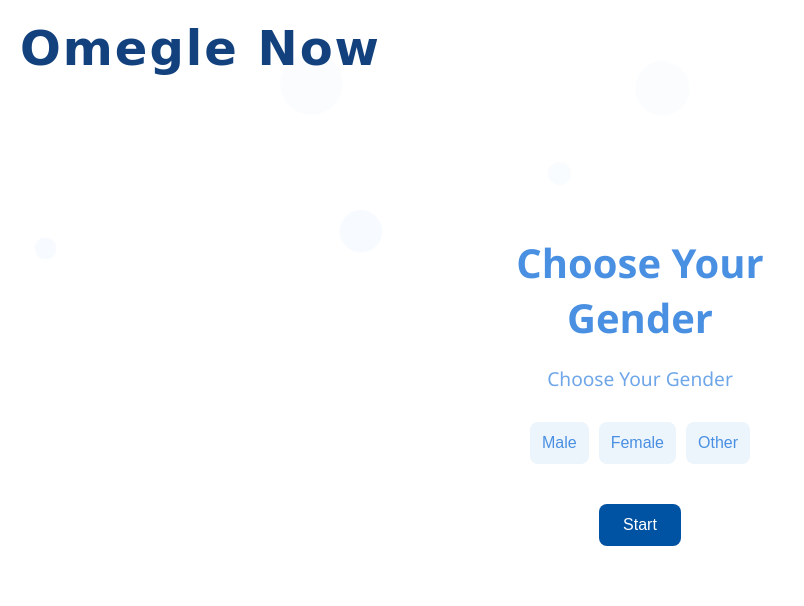
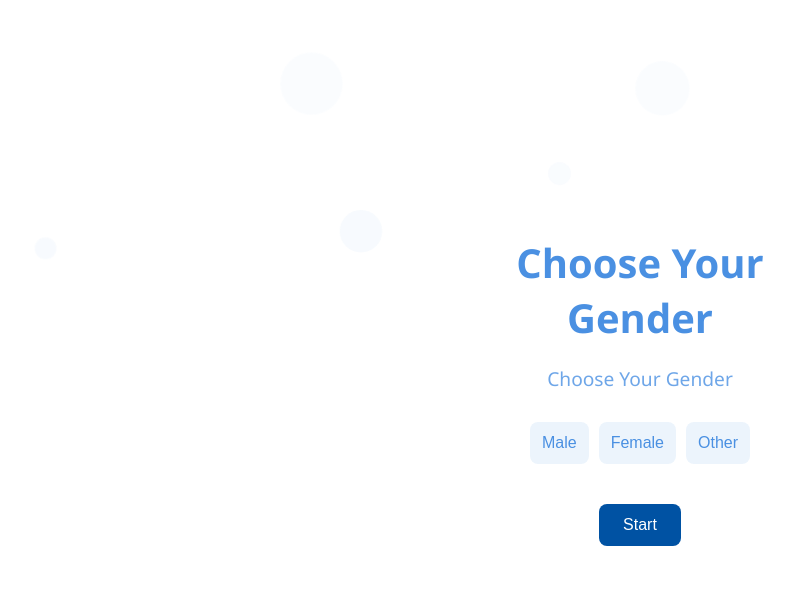
Before and after one commit to przhiin/OmegleNow, a Django app: page /text_chat/ in a window 1280 px wide. Shown: the top 606 px of the page, without its empty margins (0-804 px from the left). Run offline with Django 5.2, Linux system fonts and the light colour scheme.

Commit message:
Update text_chat.html

```diff
--- a/chat/templates/chat/text_chat.html
+++ b/chat/templates/chat/text_chat.html
@@ -228,7 +228,7 @@
   </style>
 </head>
 <body>
-  <div class="omeglnow-banner">Omegle Now</div>
+<!--   <div class="omeglnow-banner">Omegle Now</div> -->
 
 </h1>
 
```
